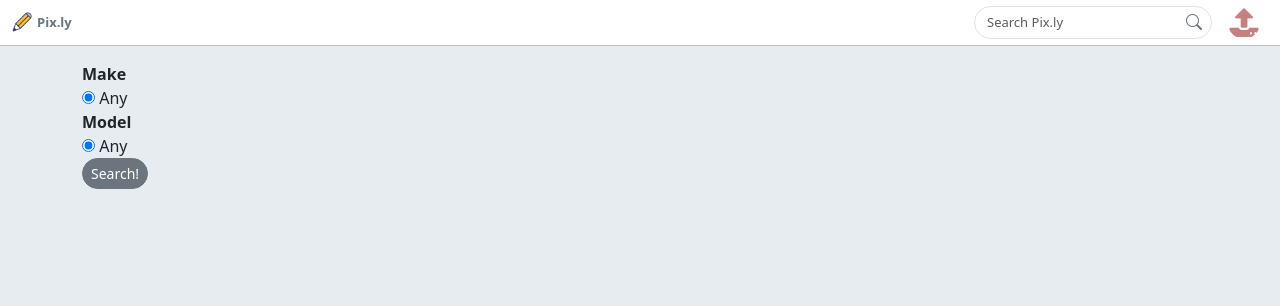
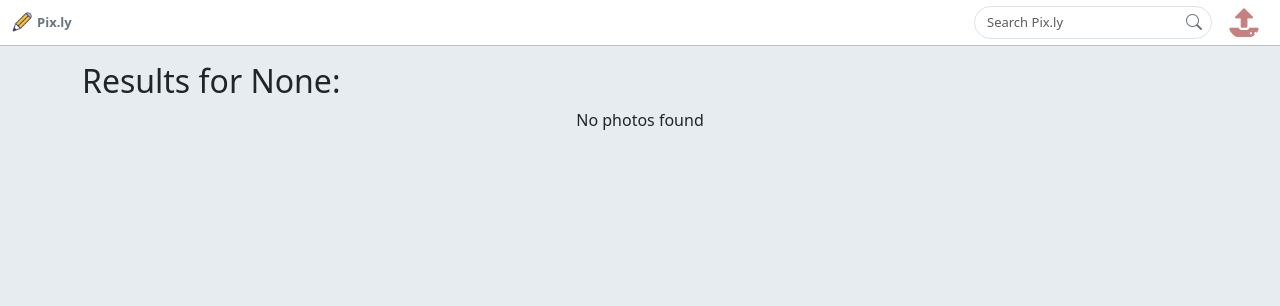
Before and after one commit to CaitlynRichmond/pixly, a Flask app: page /images in a window 1280 px wide. Shown: the top 306 px of the page. Run offline with Flask 3, Linux system fonts and the light colour scheme; data that the repository does not hold is empty; some libraries are stand-ins or nearby versions.

Commit message:
Configuration for no images, clearly shows result when searching or not searching

```diff
--- a/templates/image-gallery.html
+++ b/templates/image-gallery.html
@@ -2,8 +2,28 @@
 {% block content %}
 
 <div class="container text-center">
+  <div class="row">
+    {%if search == "" %}
+    <h2 class="col-sm-12 text-start">All Images</h2>
+    {% else %}
+    <h2 class=" col-sm-12 text-start">Results for {{search}}:</h2>
+    {% endif %}
+  </div>
+  <div>
+    {%if photos==[] %}
+    <span>No photos found</span>
+    {% else %}
+    <div class=" row">
 
+      <div class="col-sm-10">
         <div class="row">
+          {% for photo in photos %}
+          <div class="col-2"> <a href="/images/{{photo.id}}"> <img class="gallery-image img-thumbnail"
+                src="https://pixly-cait.s3.us-east-2.amazonaws.com/{{photo.id}}">
+            </a></div>
+          {% endfor %}
+        </div>
+      </div>
       <div class="col-sm-2">
         <form method="POST" class="Filter Fields">
           {{ form.hidden_tag() }} <!--add type=hidden form fields -->
@@ -29,16 +49,8 @@
           <button class="btn btn-secondary btn-sm float-start">Search!</button>
         </form>
       </div>
-    <div class="col-sm-10">
-      <div class="row">
-        {% for photo in photos %}
-        <div class="col-2"> <a href="/images/{{photo.id}}"> <img class="gallery-image img-thumbnail"
-              src="https://pixly-cait.s3.us-east-2.amazonaws.com/{{photo.id}}">
-          </a></div>
-        {% endfor %}
     </div>
-    </div>
-  </div>
+    {% endif %}
   </div>
 </div>
 {% endblock %}
```
Lines whose indentation alone changed are shown as unchanged.
